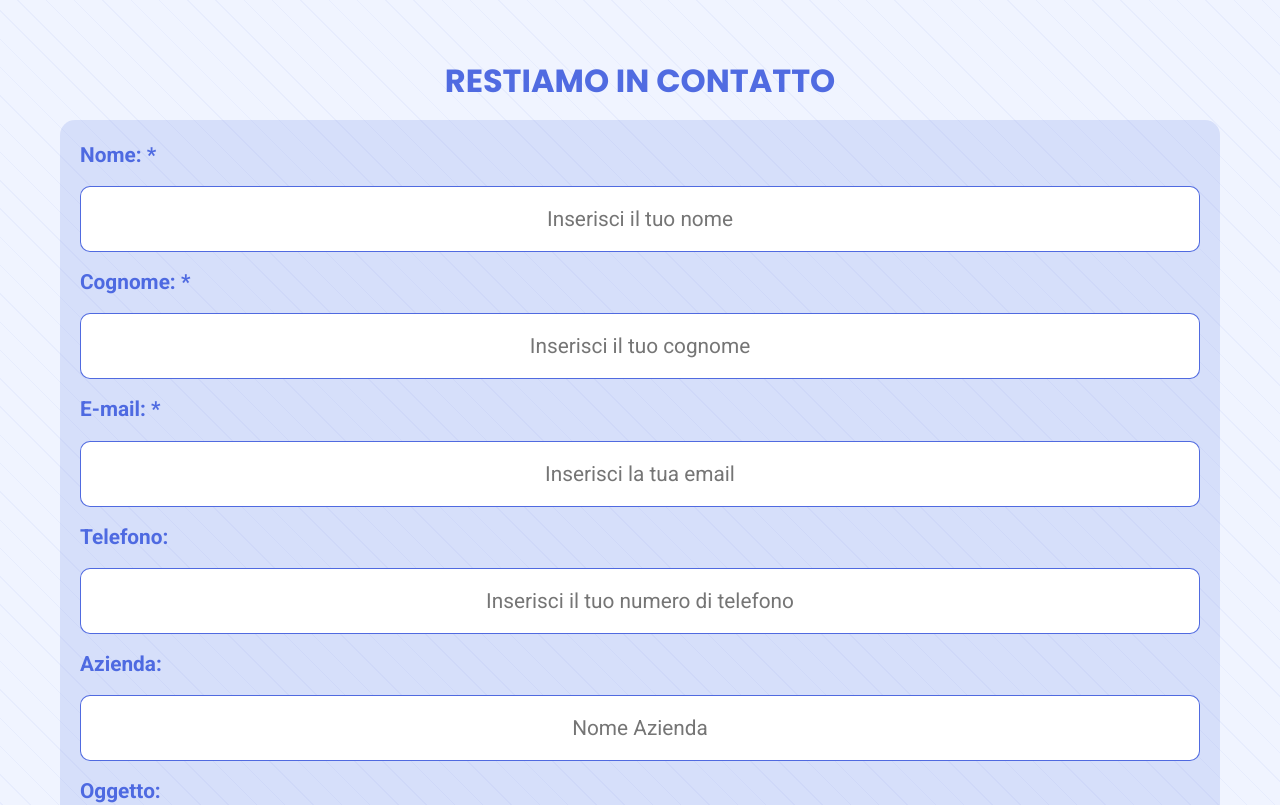
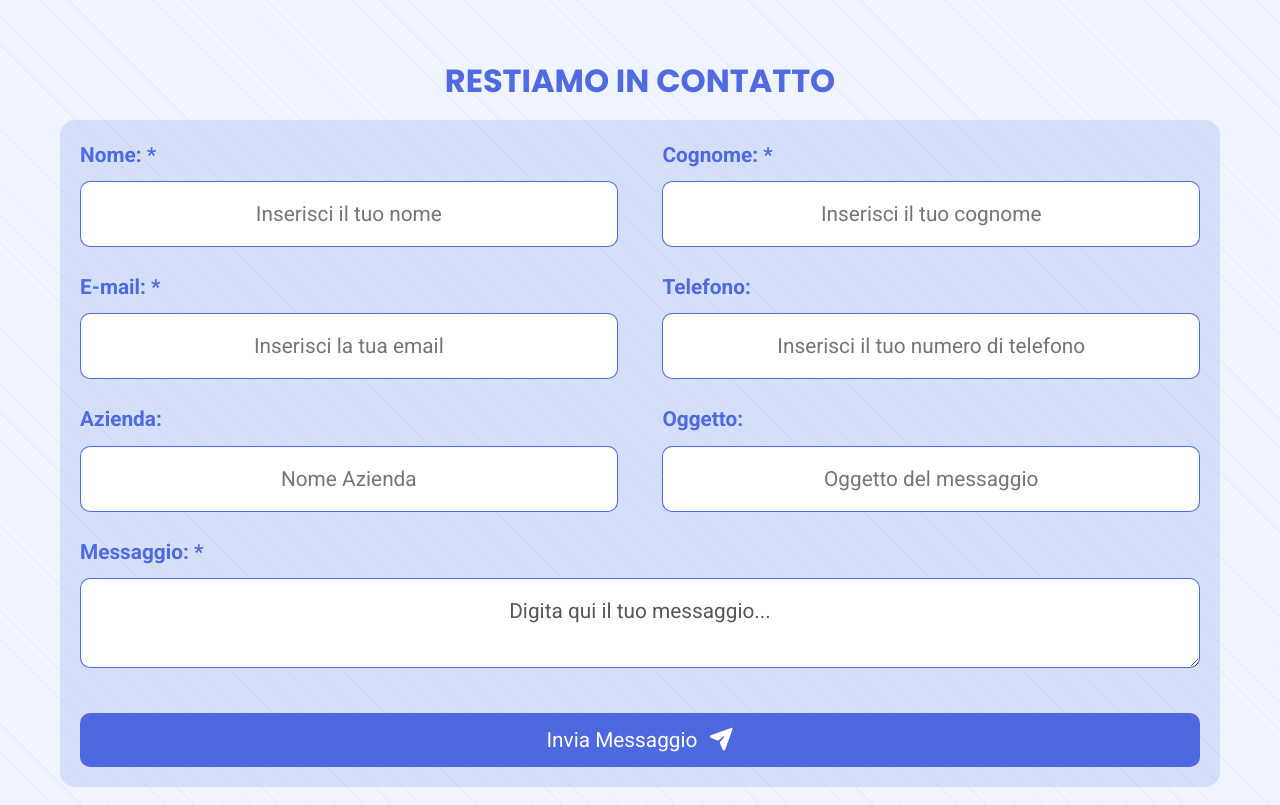
Before and after one commit to GiuseppeLiGioi/personal-portfolio, a React (Vite) app: page / in a window 1280 px wide. Shown: the part 4400-5205 px from the top of the page. Built offline with nearby package versions, Linux system fonts and the light colour scheme.

Commit message:
fixed. css responsive for contact-form and link navbar mobile

```diff
--- a/src/Components/ContactForm.jsx
+++ b/src/Components/ContactForm.jsx
@@ -1,4 +1,6 @@
 import { useState } from "react"
+import { FontAwesomeIcon } from "@fortawesome/react-fontawesome";
+import {faPaperPlane} from "@fortawesome/free-solid-svg-icons";
 export default function ContactForm() {
     const [formData, setFormData] = useState({
         name: "",
@@ -119,6 +121,7 @@ export default function ContactForm() {
                         onSubmit={handleSubmit}
                         className="contact-form"
                     >
+                       <div className="form-group">
 
                         <label className="label-form">
                             Nome: *
@@ -132,6 +135,9 @@ export default function ContactForm() {
                                 value={formData.name}
                                 onChange={handleChange}
                             />
+                       </div>
+
+                       <div className="form-group">
 
 
                         <label className="label-form">
@@ -145,8 +151,9 @@ export default function ContactForm() {
                                 value={formData.surname}
                                 onChange={handleChange}
                             />
+                       </div>
 
-
+                       <div className="form-group">
 
                         <label className="label-form">
                             E-mail: *
@@ -159,8 +166,9 @@ export default function ContactForm() {
                                 value={formData.email}
                                 onChange={handleChange}
                             />
+                       </div>
 
-
+                       <div className="form-group">
 
                         <label className="label-form">
                             Telefono:
@@ -173,9 +181,10 @@ export default function ContactForm() {
                                 value={formData.phone}
                                 onChange={handleChange}
                             />
+                       </div>
 
 
-
+                       <div className="form-group">
 
                         <label className="label-form">
                             Azienda:
@@ -188,9 +197,10 @@ export default function ContactForm() {
                                 value={formData.agency}
                                 onChange={handleChange}
                             />
+                       </div>
 
 
-
+                       <div className="form-group">
                         <label className="label-form">
                             Oggetto:
                         </label>
@@ -203,8 +213,10 @@ export default function ContactForm() {
                                 onChange={handleChange}
                             />
 
+                       </div>
 
 
+                       <div className="form-group form-group-full">
                         <label className="label-form">
                             Messaggio: *
                         </label>
@@ -216,11 +228,10 @@ export default function ContactForm() {
                                 onChange={handleChange}
                             >
                             </textarea>
+                       </div>
 
+                        <button type="submit" className="btn-form">Invia Messaggio <span className="span-form"><FontAwesomeIcon icon={faPaperPlane} /></span></button>
 
-
-
-                        <button type="submit" className="btn-form">Invia Messaggio</button>
                     </form>
                 ) : (
                     <div className="container-thankyou-message">
--- a/src/styles/index.css
+++ b/src/styles/index.css
@@ -97,7 +97,7 @@ li {
   flex-direction: column;
   justify-content: center;
   align-items: center;
-  gap: 3rem;
+  gap: 1rem;
   color: rgba(71, 99, 223, 0.95);
   width: 100vw;
   height: 100vh;
@@ -778,19 +778,29 @@ margin-top: 40px;
   width: 95%;
   margin: 60px auto;
   border-radius: 10px;
+
 }
 
 .contact-form{
 display: flex;
   flex-direction: column;
   justify-content: center;
-  align-items: flex-start;
+  align-items: center;
   gap: 15px;
   padding: 20px;
   width: 100%;
   margin: 0 auto;
   background-color: #4763DF26;
   border-radius: 15px;
+}
+
+.form-group{
+  display: flex;
+  flex-direction: column;
+  justify-content: flex-start;
+  align-items: flex-start;
+  gap: 10px;
+  width: 100%;
 }
 
 .label-form{
@@ -851,6 +861,13 @@ font-size: 1rem;
 text-align: center;
 align-self: center;
 margin-top: 20px;
+}
+
+.span-form{
+  margin-left: 5px;
+  text-align: center;
+  font-size: 1rem;
+  color: white;
 }
 
 
--- a/src/styles/media-query-lg.css
+++ b/src/styles/media-query-lg.css
@@ -224,6 +224,29 @@ gap: 100px;
   max-width: 1200px;
 }
 
+.contact-form{
+
+  flex-direction: row;
+  justify-content: space-between;
+  align-items: center;
+  flex-wrap: wrap;
+  gap: 25px;
+  padding: 20px;
+  width: 100%;
+  margin: 0 auto;
+  background-color: #4763DF26;
+  border-radius: 15px;
+}
+
+.form-group{
+  width: 48%;
+}
+
+.form-group-full{
+  width: 100%;
+}
+
+
 
 
 .label-form{
@@ -250,6 +273,10 @@ font-size: 1.3rem;
 
 .btn-form{
 font-size: 1.3rem;
+}
+
+.span-form{
+  font-size: 1.3rem;
 }
 
 
--- a/src/styles/media-query-md.css
+++ b/src/styles/media-query-md.css
@@ -347,6 +347,10 @@ width: 100%;
 font-size: 1.2rem;
 }
 
+.span-form{
+  font-size: 1.2rem;
+}
+
 
 /*BOX THANKYOU FORM STYLE*/
 .container-thankyou-message {
```
